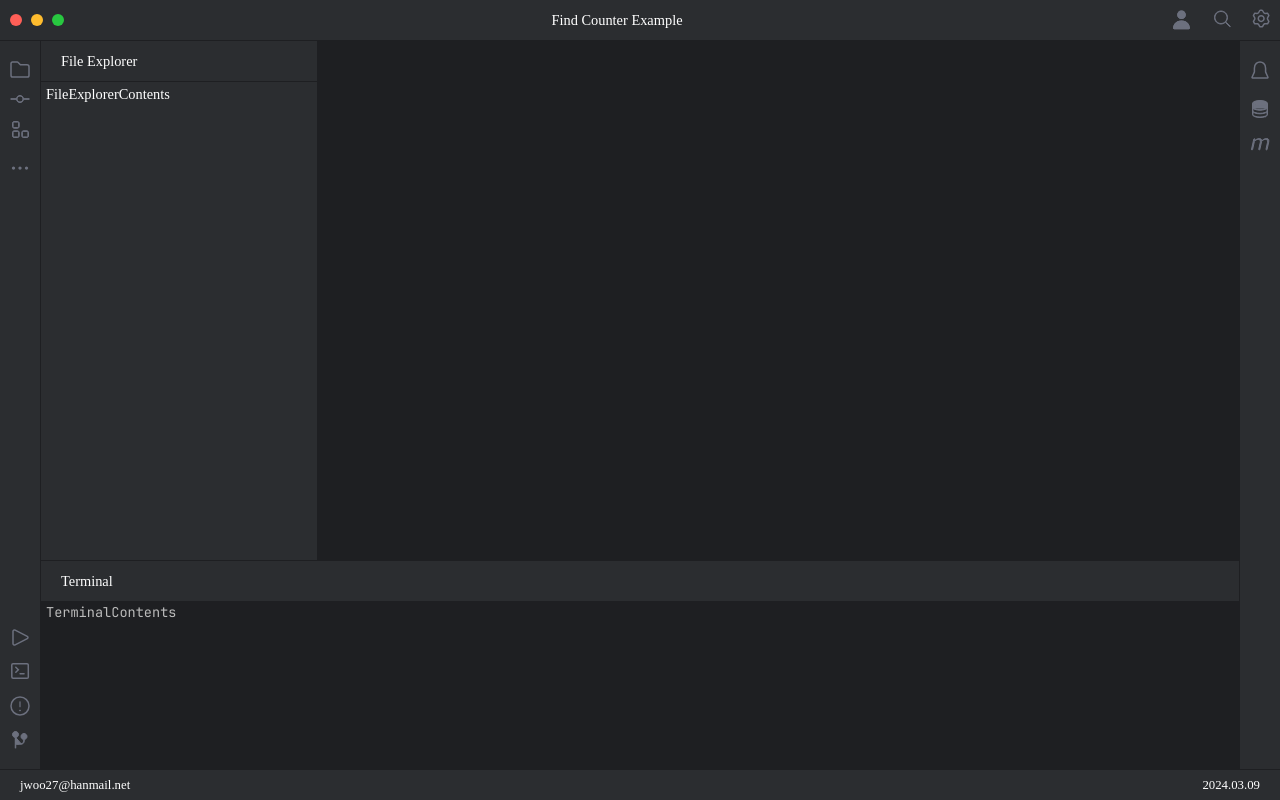
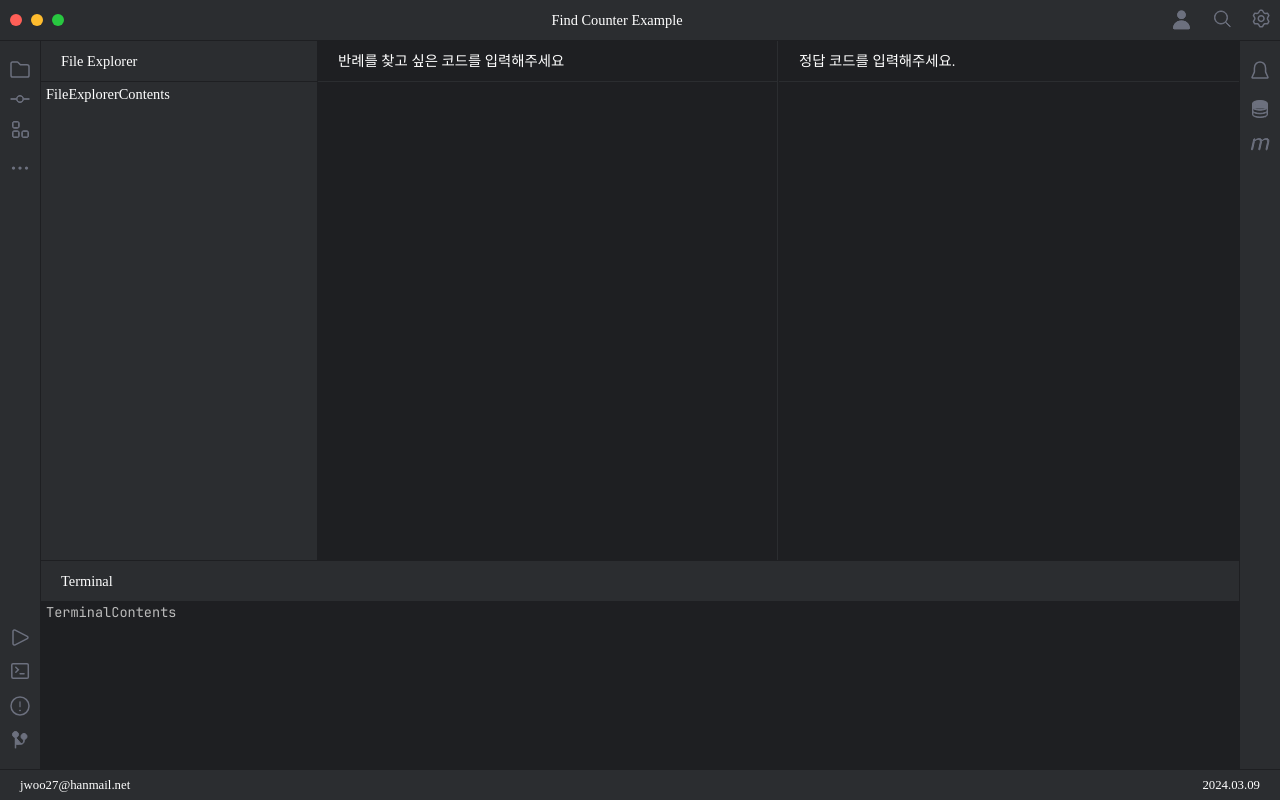
Before and after one commit to jw0097/counter-example-finder, a React app: page / in a window 1280 px wide. Built offline with nearby package versions, Linux system fonts and the light colour scheme; a web font is replaced by a local one.

Commit message:
feat: CodeEditor 컴포넌트 작성

```diff
--- a/src/App.tsx
+++ b/src/App.tsx
@@ -17,7 +17,12 @@ const App = () => {
         <LeftNav />
       </NavBar>
       <FileExplorer />
-      <CodeEditor pos="left" />
+      <CodeEditor
+        pos="left"
+        css={(theme) => ({
+          borderRight: `1px solid ${theme.palette.gray}`,
+        })}
+      />
       <CodeEditor pos="right" />
       <Terminal />
       <NavBar pos="right">
--- a/src/components/container/CodeEditor.tsx
+++ b/src/components/container/CodeEditor.tsx
@@ -1,5 +1,6 @@
 import styled from '@emotion/styled';
 import React, { HTMLAttributes } from 'react';
+import { MESSAGE } from '../../constants/message';
 
 type Props = HTMLAttributes<HTMLDivElement> & CustomProps;
 
@@ -8,13 +9,65 @@ type CustomProps = {
 };
 
 const CodeEditor = ({ pos, ...props }: Props) => {
-  return <CodeEditorContainer pos={pos} {...props}></CodeEditorContainer>;
+  return (
+    <CodeEditorContainer pos={pos} {...props}>
+      <CodeEditorHeaderContainer>
+        <CodeEditorHeaderWrapper>
+          <CodeEditorHeaderText>
+            {pos === 'left' ? MESSAGE.yourCodeEditor : MESSAGE.answerEditor}
+          </CodeEditorHeaderText>
+        </CodeEditorHeaderWrapper>
+      </CodeEditorHeaderContainer>
+      <CodeEditorContentContainer>
+        <CodeEditorContentWrapper>
+          <CodeEditorContents></CodeEditorContents>
+        </CodeEditorContentWrapper>
+      </CodeEditorContentContainer>
+    </CodeEditorContainer>
+  );
 };
 
 const CodeEditorContainer = styled.div<{ pos?: string }>((props) => ({
   ...(props.pos === 'left'
     ? props.theme.grid.codeOne
     : props.theme.grid.codeTwo),
+  backgroundColor: props.theme.palette.black,
+}));
+
+const CodeEditorHeaderContainer = styled.div((props) => ({
+  height: '40px',
+  backgroundColor: props.theme.palette.black,
+  display: 'flex',
+  justifyContent: 'space-between',
+  alignItems: 'center',
+  borderBottom: `1px solid ${props.theme.palette.gray}`,
+}));
+
+const CodeEditorHeaderWrapper = styled.div({
+  display: 'flex',
+  marginLeft: '20px',
+});
+
+const CodeEditorHeaderText = styled.h2((props) => ({
+  ...props.theme.typo.innerHeader,
+}));
+
+const CodeEditorContentContainer = styled.div({
+  marginTop: '5px',
+  marginLeft: '5px',
+});
+
+const CodeEditorContentWrapper = styled.div({});
+
+const CodeEditorContents = styled.textarea((props) => ({
+  ...props.theme.typo.contents,
+  backgroundColor: props.theme.palette.black,
+  border: 'none',
+  outline: 'none',
+  resize: 'none',
+  width: '100%',
+  height: '90%',
+  padding: '10px',
 }));
 
 export default CodeEditor;
```
